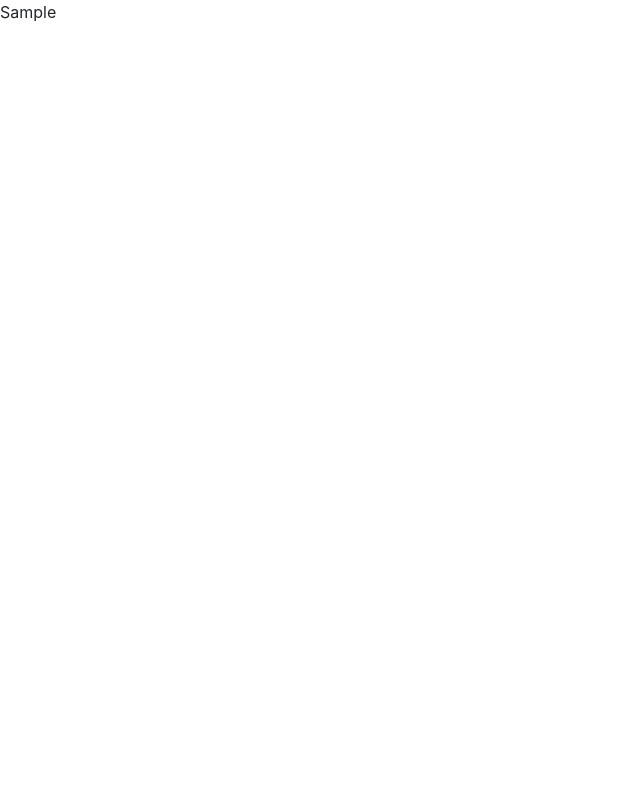
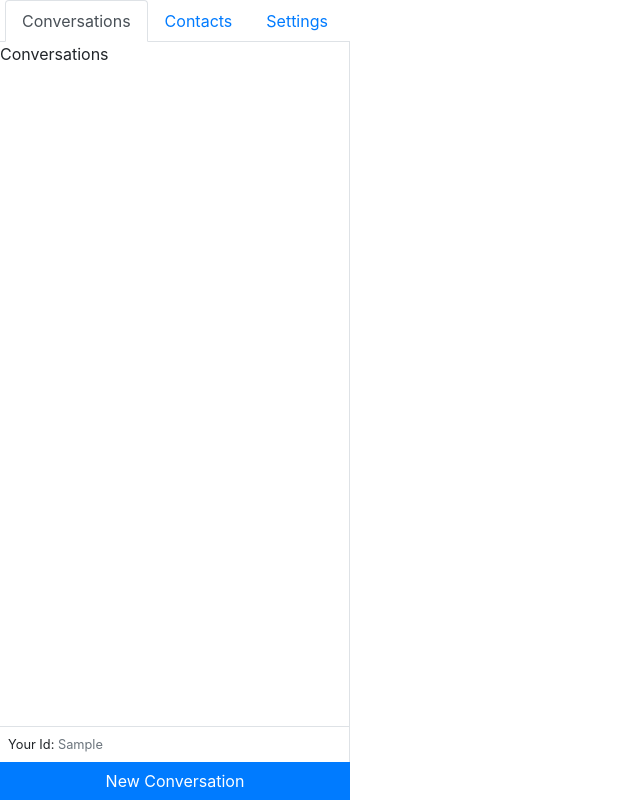
Before and after one commit to Tajveez/fullstack-messanger, a React (Create React App) app: page / in a window 1280 px wide. Both pictures are taken after typing "Sample" into the empty fields and a click on the button "Login". Shown: the whole page, without its empty margins (0-640 px from the left). Built offline with nearby package versions, Linux system fonts and the light colour scheme.

Commit message:
sidebar added

```diff
--- /dev/null
+++ b/src/components/Contacts.js
@@ -0,0 +1,5 @@
+import React from "react";
+
+export default function Contacts() {
+  return <div>Contacts</div>;
+}
--- /dev/null
+++ b/src/components/Conversations.js
@@ -0,0 +1,5 @@
+import React from "react";
+
+export default function Conversations() {
+  return <div>Conversations</div>;
+}
--- a/src/components/Dashboard.js
+++ b/src/components/Dashboard.js
@@ -1,5 +1,10 @@
 import React from "react";
+import Sidebar from "./Sidebar";
 
 export default function Dashboard({ id }) {
-  return <div>{id}</div>;
+  return (
+    <div className="d-flex" style={{ height: "100vh" }}>
+      <Sidebar id={id} />
+    </div>
+  );
 }
--- /dev/null
+++ b/src/components/NewContact.js
@@ -0,0 +1,5 @@
+import React from "react";
+
+export default function NewContact() {
+  return <div>New Contact</div>;
+}
--- /dev/null
+++ b/src/components/NewConversation.js
@@ -0,0 +1,5 @@
+import React from "react";
+
+export default function NewConversation() {
+  return <div>New Conversation</div>;
+}
--- /dev/null
+++ b/src/components/Settings.js
@@ -0,0 +1,5 @@
+import React from "react";
+
+export default function Settings() {
+  return <div>Settings</div>;
+}
--- /dev/null
+++ b/src/components/Sidebar.js
@@ -0,0 +1,51 @@
+import React, { useState } from "react";
+import { Tab, Nav, Button, Modal } from "react-bootstrap";
+import Contacts from "./Contacts";
+import Conversations from "./Conversations";
+import NewContact from "./NewContact";
+import NewConversation from "./NewConversation";
+
+import Settings from "./Settings";
+export default function Sidebar({ id }) {
+  const CONV_KEY = "conversations";
+  const CONT_KEY = "contacts";
+  const SETT_KEY = "settings";
+  const [activeKey, setActiveKey] = useState(CONV_KEY);
+  return (
+    <div style={{ width: "350px" }} className="d-flex flex-column">
+      <Tab.Container activeKey={activeKey} onSelect={setActiveKey}>
+        <Nav variant="tabs" className="justify-content-center">
+          <Nav.Item>
+            <Nav.Link eventKey={CONV_KEY}>Conversations</Nav.Link>
+          </Nav.Item>
+          <Nav.Item>
+            <Nav.Link eventKey={CONT_KEY}>Contacts</Nav.Link>
+          </Nav.Item>
+          <Nav.Item>
+            <Nav.Link eventKey={SETT_KEY}>Settings</Nav.Link>
+          </Nav.Item>
+        </Nav>
+        <Tab.Content className="border-right overflow-auto flex-grow-1">
+          <Tab.Pane eventKey={CONV_KEY}>
+            <Conversations />
+          </Tab.Pane>
+          <Tab.Pane eventKey={CONT_KEY}>
+            <Contacts />
+          </Tab.Pane>
+          <Tab.Pane eventKey={SETT_KEY}>
+            <Settings />
+          </Tab.Pane>
+        </Tab.Content>
+        <div className="p-2 border-top border-right small">
+          Your Id: <span className="text-muted">{id}</span>
+        </div>
+        <Button className="rounded-0">
+          New {activeKey === "conversations" ? "Conversation" : "Contact"}
+        </Button>
+      </Tab.Container>
+      <Modal>
+        {activeKey === "conversations" ? <NewConversation /> : <NewContact />}
+      </Modal>
+    </div>
+  );
+}
```
